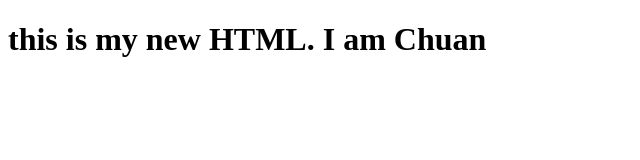
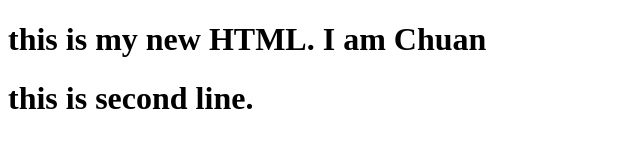
Before and after one commit to chousg/441_chuan, a plain HTML site: page index.html in a window 1280 px wide. Shown: the whole page, without its empty margins (0-640 px from the left). Drawn offline with Linux system fonts and the light colour scheme.

Commit message:
Update index.html

```diff
--- a/index.html
+++ b/index.html
@@ -8,7 +8,7 @@
 </head>
 <body>
   <h1>this is my new HTML. I am Chuan</h1>
-
+   <h1>this is second line.</h1>
 
 </body>
 </html>
```
